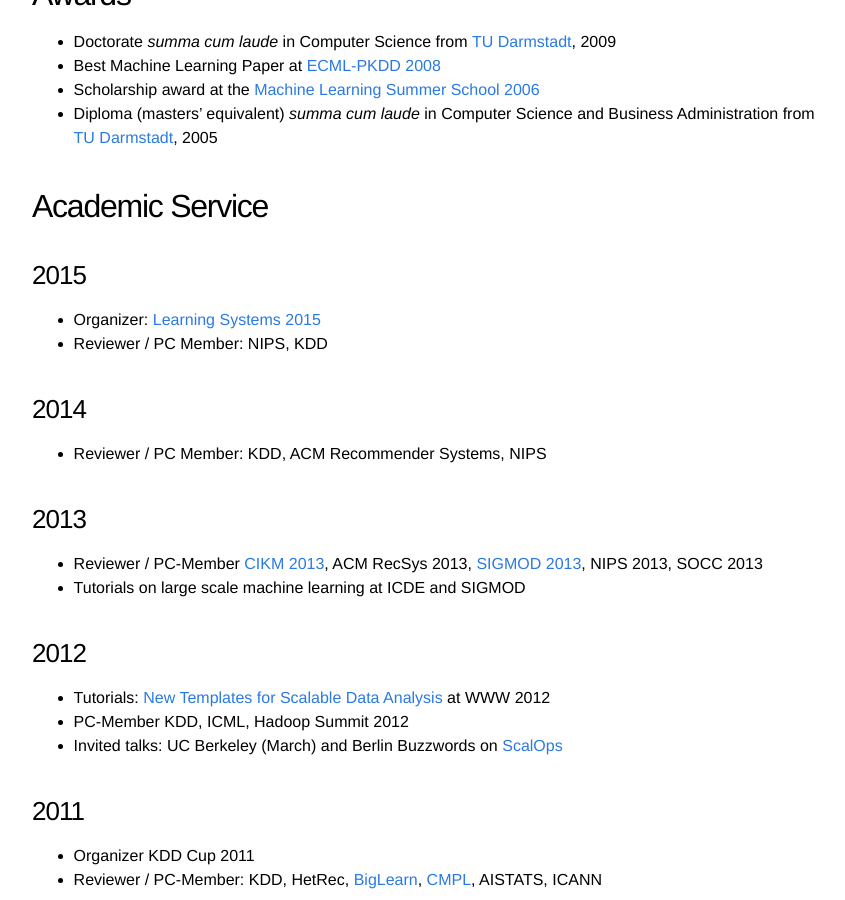
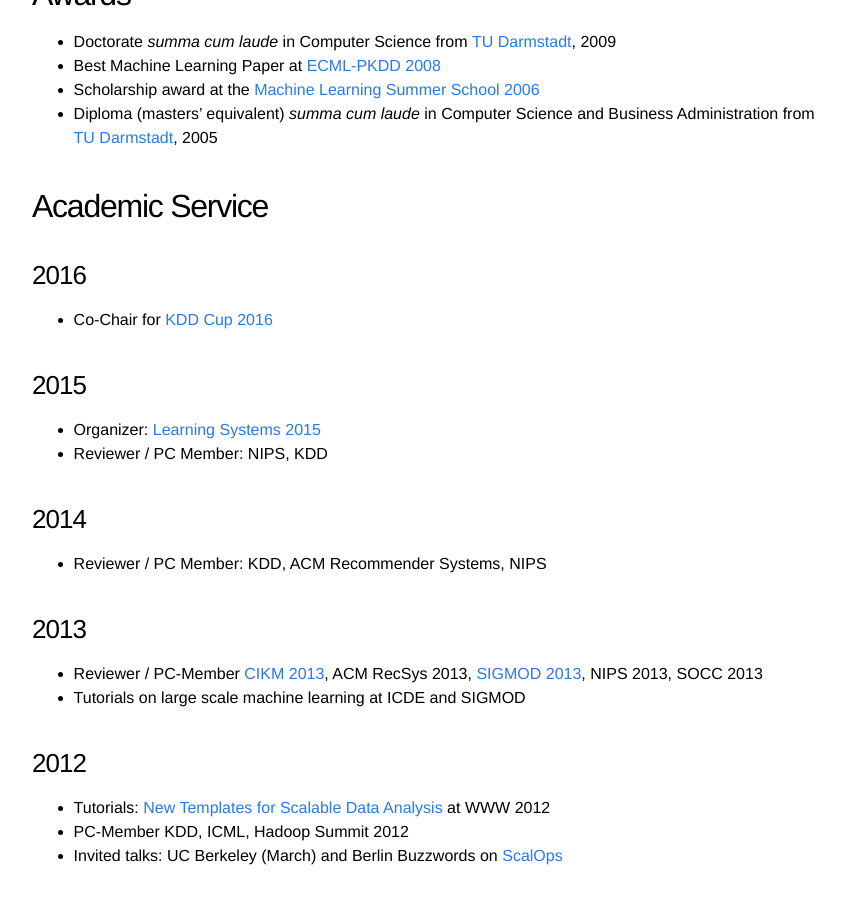
Before and after one commit to markusweimer/markusweimer.github.io, a Jekyll site: the page built from about.md, in a window 1280 px wide and 900 px high, scrolled down 664 px. Shown: the whole window, without its empty margins (208-1053 px from the left). Built offline with Jekyll 4.4.1, drawn with Linux system fonts in a browser that asks for light colours.

Commit message:
Added co-chair kdd 2016

```diff
--- a/about.md
+++ b/about.md
@@ -26,6 +26,9 @@
   * Diploma (masters' equivalent) _summa cum laude_ in Computer Science and Business Administration from [TU Darmstadt](http://www.tu-darmstadt.de), 2005
 
 ## Academic Service
+
+### 2016
+  * Co-Chair for [KDD Cup 2016](http://kdd.org/kdd2016/)
 
 ### 2015
   * Organizer: [Learning Systems 2015](http://learningsys.org)
```
